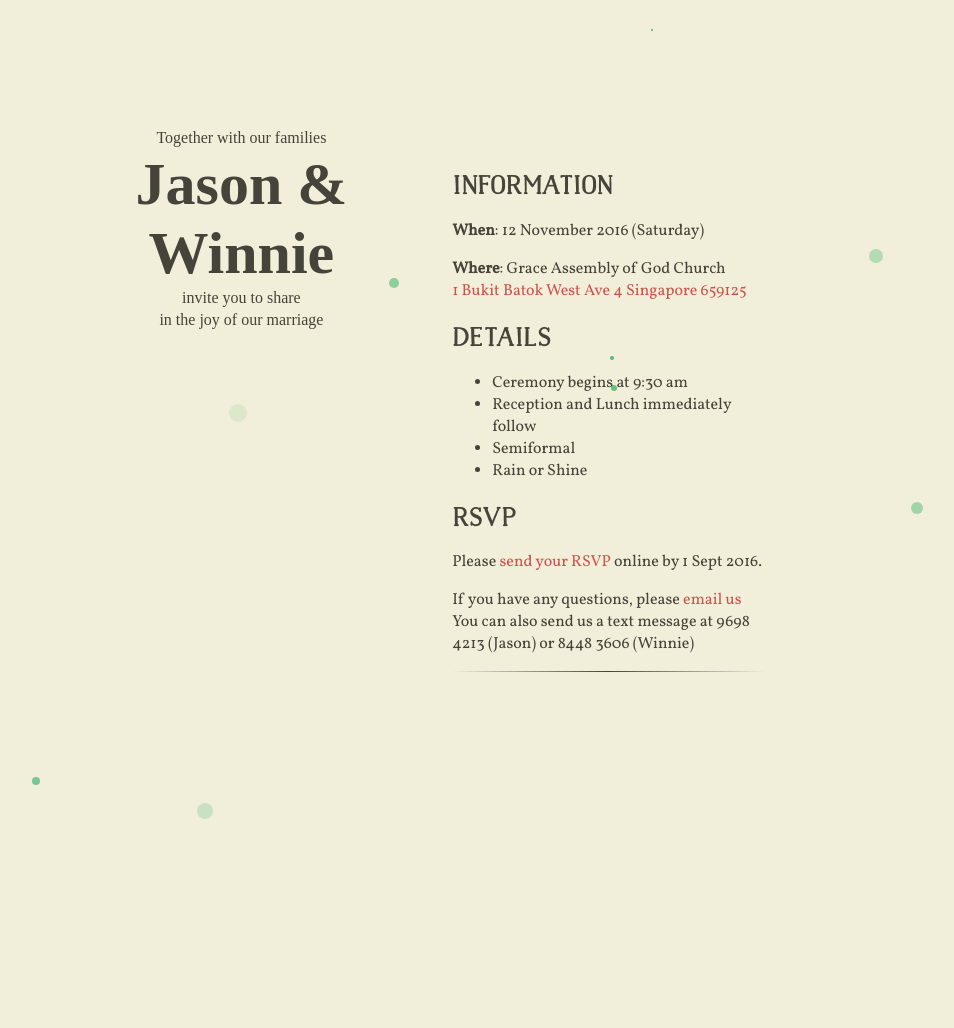
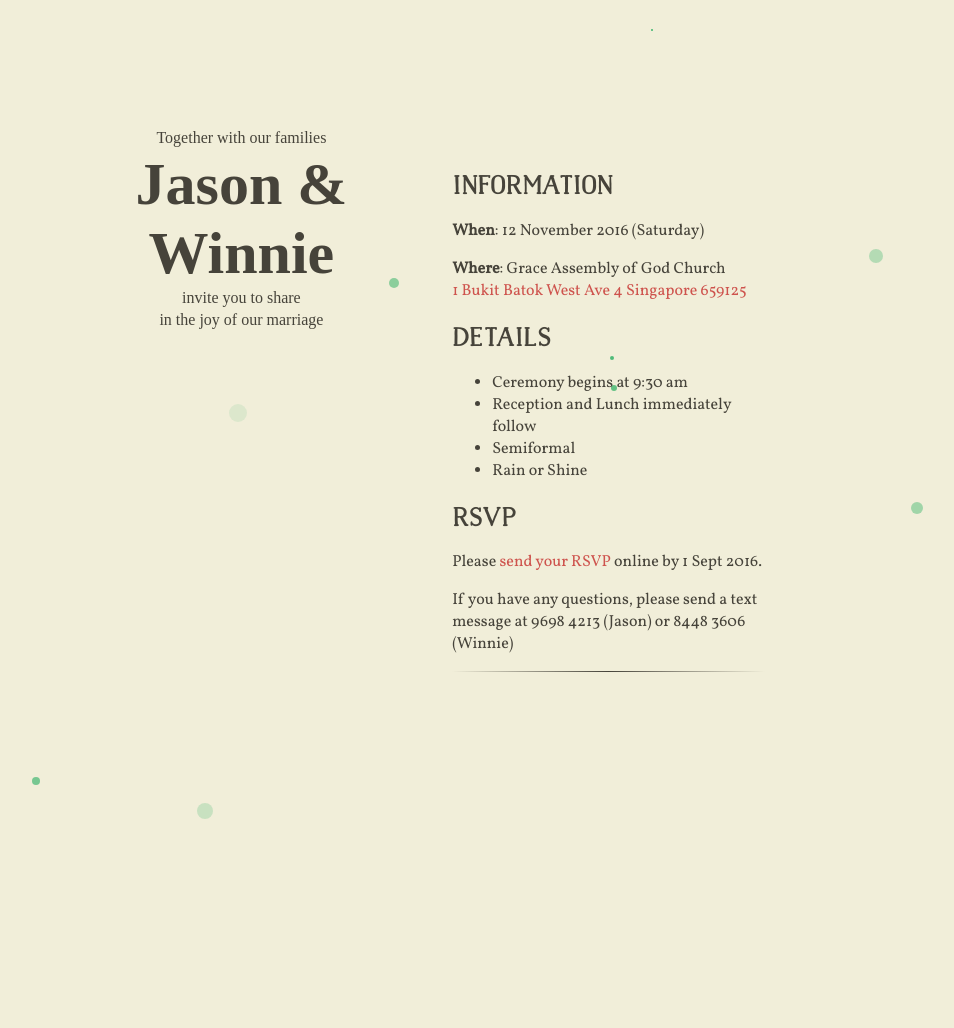
Before and after one commit to jasonandwinnie/jasonandwinnie.github.io, a Jekyll site: the page built from index.html, in a window 1280 px wide. Shown: the whole page, without its empty margins (215-1169 px from the left). Built offline with Jekyll 4.4.1, drawn with Linux system fonts in a browser that asks for light colours; nearby versions of some CDN libraries; some web fonts are replaced.

Commit message:
switch out email and change to sms

```diff
--- a/_includes/content.html
+++ b/_includes/content.html
@@ -24,8 +24,6 @@
 <p>Please <a href="https://docs.google.com/forms/d/1ABwsLCvEI2NgOnZAQkOcc8Lzkpo6sVAJIWOw33FCyYs/viewform
   ">send your RSVP</a> online by 1 Sept 2016.</p>
 
-<p>If you have any questions, please <a href="mailto:wearejasonandwinnie@gmail.com" onmouseover="this.href=this.href.replace(/z/g, '');">email us</a>
-  <br>
-  You can also send us a text message at 9698 4213 (Jason) or 8448 3606 (Winnie)</p>
+<p>If you have any questions, please send a text message at 9698 4213 (Jason) or 8448 3606 (Winnie)</p>
 
 <hr />
```
